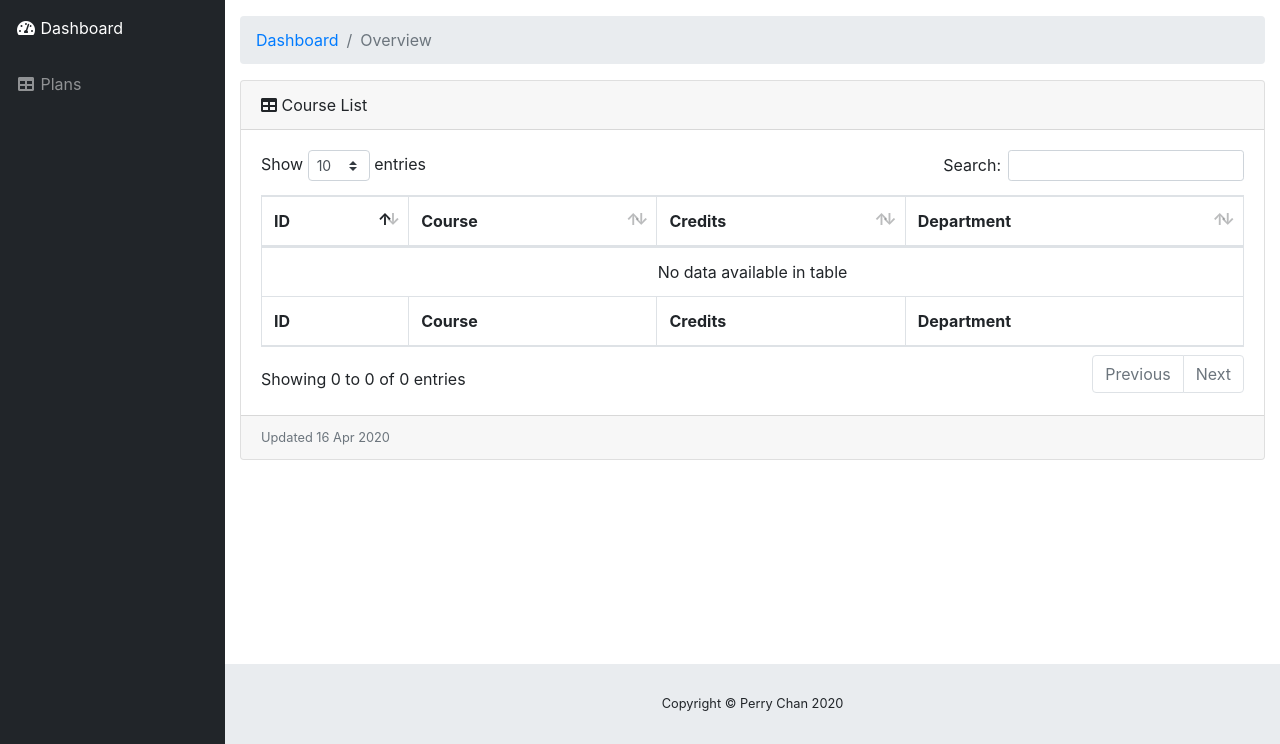
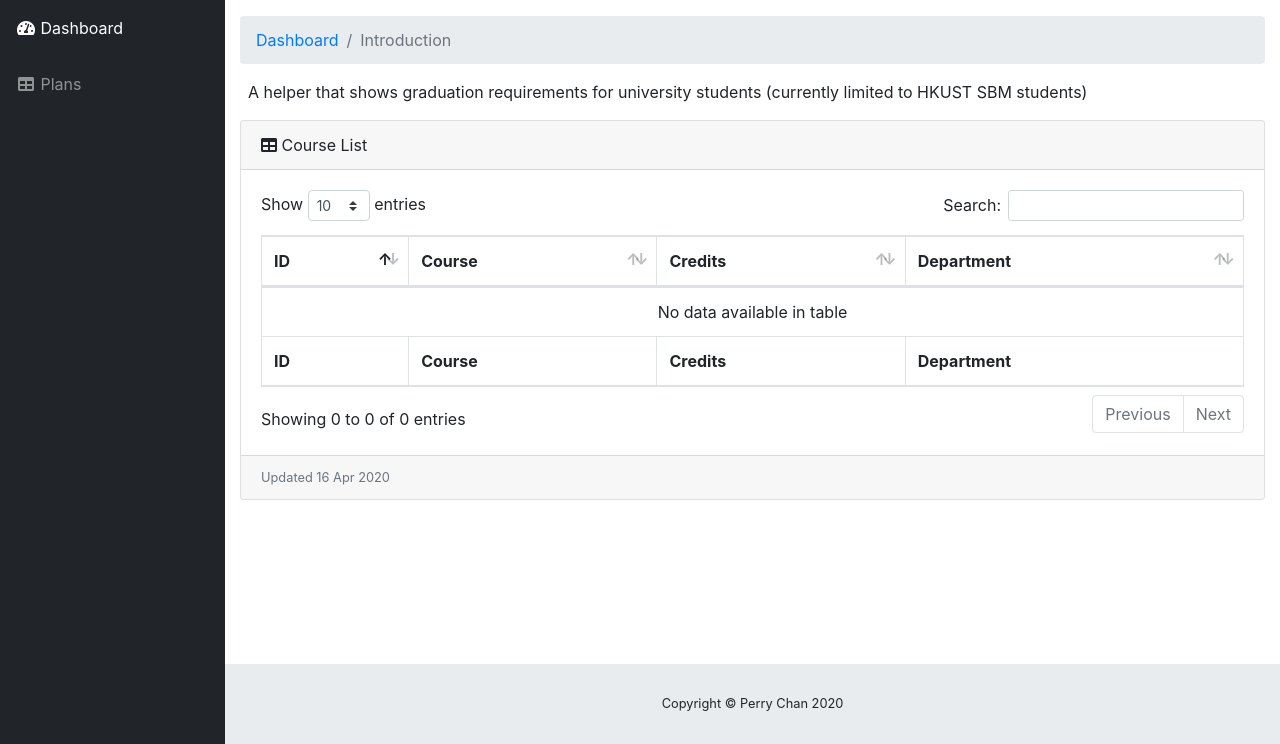
Before and after one commit to clhperry/graduate, a Django app: page / in a window 1280 px wide. Shown: the part 56-800 px from the top of the page. Run offline with Django 3.2, Linux system fonts and the light colour scheme; data that the repository does not hold is empty; some libraries are stand-ins or nearby versions.

Commit message:
Added Description

```diff
--- a/core/templates/index.html
+++ b/core/templates/index.html
@@ -122,8 +122,9 @@
           <li class="breadcrumb-item">
             <a href="#">Dashboard</a>
           </li>
-          <li class="breadcrumb-item active">Overview</li>
+          <li class="breadcrumb-item active">Introduction</li>
         </ol>
+        <p class="mx-2">A helper that shows graduation requirements for university students (currently limited to HKUST SBM students)</p>
 
         <!-- Icon Cards-->
         <!--
```
